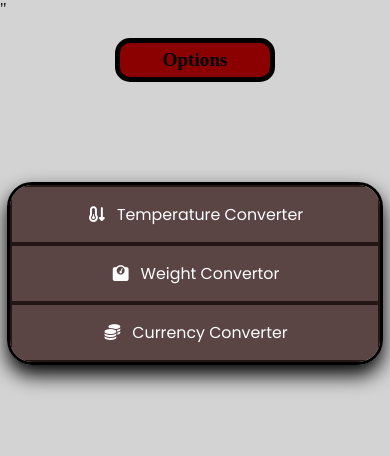
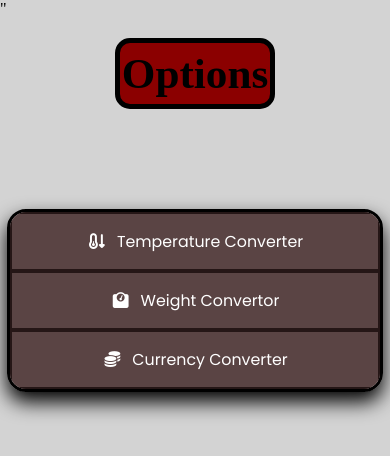
Before and after one commit to ammasim12312/CONVERTORS-APPLICATIONS, a Django app: page /playground/navigations/ in a window 390 px wide. Shown: the top 456 px of the page. Run offline with Django 5.2, Linux system fonts and the light colour scheme.

Commit message:
Add media

```diff
--- a/playground/static/playground/n.css
+++ b/playground/static/playground/n.css
@@ -78,7 +78,7 @@ header{
         margin-right: auto;
         margin-top: 20px;
         border-radius: 15px;
-        font-size: 0.8em;
+        font-size: 1.8em;
         padding: 6px;
         white-space: nowrap;
     }
@@ -87,7 +87,7 @@ header{
         width: 95%;
         margin-left: auto;
         margin-right: auto;
-        border-radius: 25px;
+        border-radius: 19px;
         overflow: hidden;
     }
 
@@ -96,7 +96,7 @@ header{
     }
 
     .navbar a{
-        padding: 15px 0;
+        padding: 15px ;
         font-size: 0.9em;
     }
 }
```
